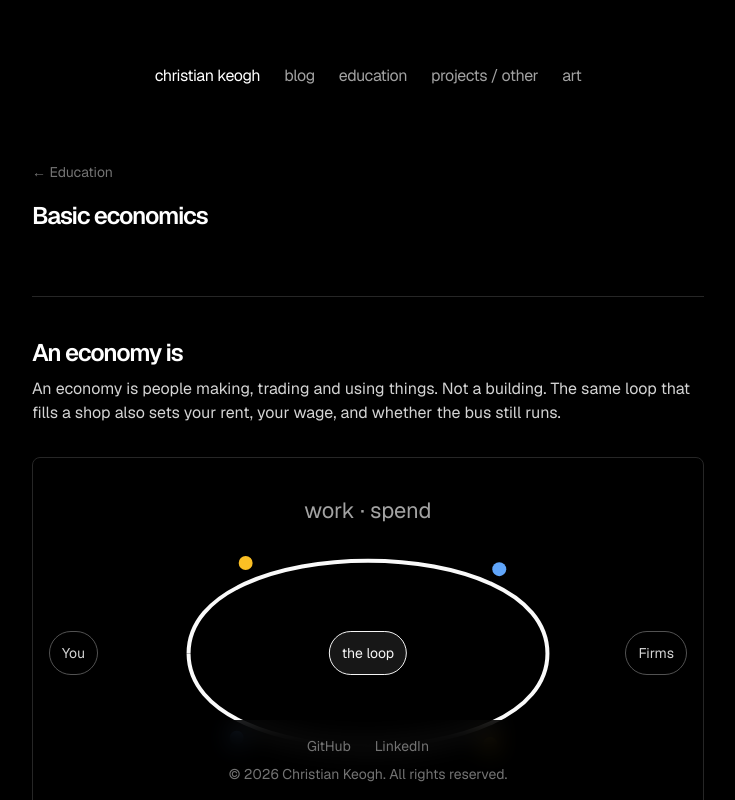
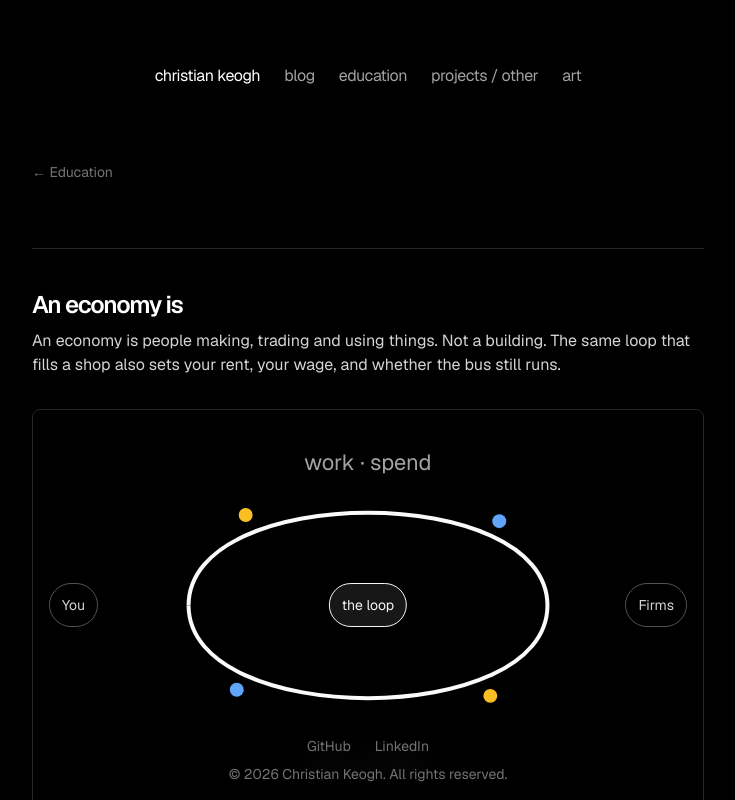
Before and after one commit to ChristianKeogh/personal_website, a Next.js app: page /education/economics in a window 1280 px wide. Shown: the top 800 px of the page, without its empty margins (272-1007 px from the left). Built offline with nearby package versions, Linux system fonts and the light colour scheme.

Commit message:
remove small bits, cursor nearly out of credits for today?

```diff
--- a/app/education/economics/page.tsx
+++ b/app/education/economics/page.tsx
@@ -47,9 +47,6 @@ export default function EconomicsPage() {
       >
         ← Education
       </Link>
-      <h1 className="title font-semibold text-2xl tracking-tighter mt-4">
-        Basic economics
-      </h1>
       {lessons.map((lesson) => {
         const Interactive = interactives[lesson.slug];
 
--- a/app/education/page.tsx
+++ b/app/education/page.tsx
@@ -22,7 +22,7 @@ export default function EducationPage() {
         Education
       </h1>
       <p className="mt-2 mb-8 text-neutral-400">
-        Forget these lessons at your own peril
+        Lessons I think are important or just fun
       </p>
       <Link
         href="/education/economics"
```
